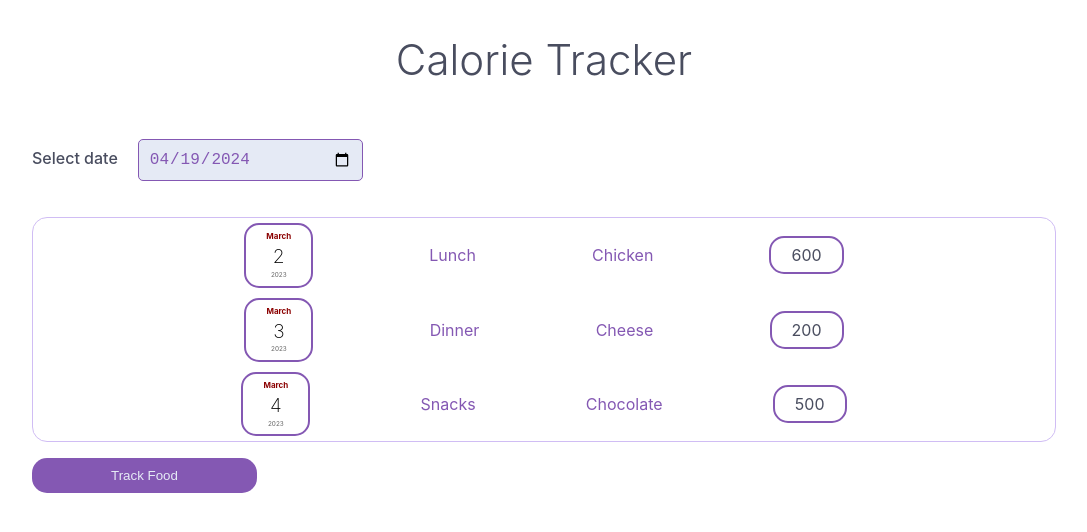
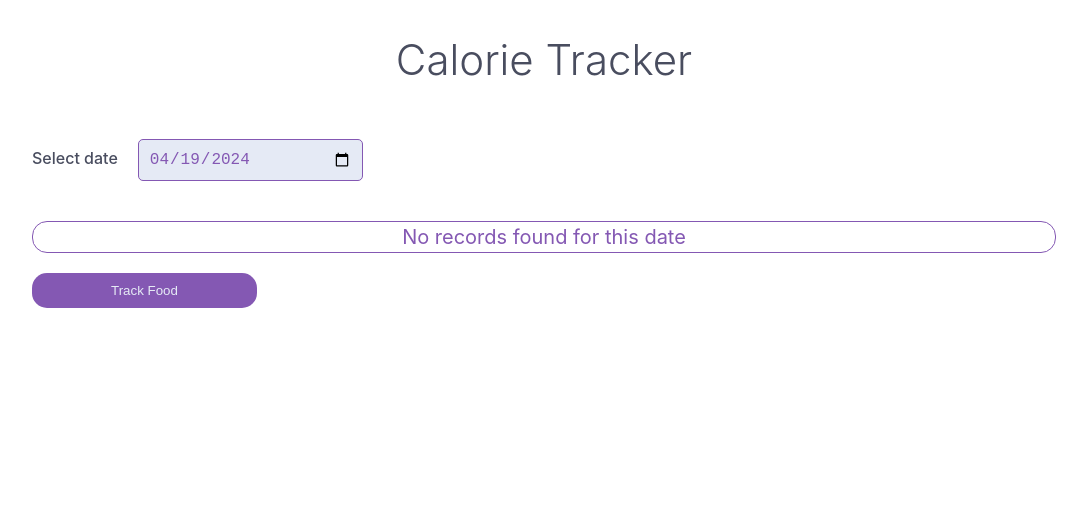
Before and after one commit to tasneemsaeed23/calorie-tracker, a React (Vite) app: page / in a window 1280 px wide. Shown: the top 532 px of the page, without its empty margins (96-1183 px from the left). Built offline with nearby package versions, Linux system fonts and the light colour scheme; no server answers.

Commit message:
useEffect with localStorage

```diff
--- a/src/App.jsx
+++ b/src/App.jsx
@@ -1,44 +1,41 @@
-import CallriesRecordEdit from "./components/edit/CaloriesRecordEdit";
+import CaloriesRecordEdit from "./components/edit/CaloriesRecordEdit";
 import { useState } from "react";
 import ListingSection from "./components/CalorieRecordsSection/ListingSection";
 import Modal from "react-modal";
 import styles from "./App.module.css";
+import { useEffect } from "react";
 
-const INITIAL_RECORDS = [
-  {
-    id: 1,
-    date: new Date(2023, 2, 1),
-    meal: "Breakfast",
-    content: "Eggs",
-    calories: -200,
-  },
-  {
-    id: 2,
-    date: new Date(2023, 2, 2),
-    meal: "Lunch",
-    content: "Chicken",
-    calories: 600,
-  },
-  {
-    id: 3,
-    date: new Date(2023, 2, 3),
-    meal: "Dinner",
-    content: "Cheese",
-    calories: 200,
-  },
-  {
-    id: 4,
-    date: new Date(2023, 2, 4),
-    meal: "Snacks",
-    content: "Chocolate",
-    calories: 500,
-  },
-];
+const LOCAL_STORAGE_KEY = "calorieRecord";
 
 function App() {
-  const [records, setRecords] = useState(INITIAL_RECORDS);
-  const [nextId, setNextId] = useState(5);
+  const [records, setRecords] = useState();
   const [isModalOpen, setIsModalOpen] = useState(false);
+
+  function save() {
+    localStorage.setItem(LOCAL_STORAGE_KEY, JSON.stringify(records));
+  }
+
+  function loadRecords() {
+    const storageRecords = localStorage.getItem(LOCAL_STORAGE_KEY);
+    if (storageRecords != null && storageRecords !== "undefined") {
+      setRecords(
+        JSON.parse(storageRecords).map((record) => ({
+          ...record,
+          date: new Date(record.date),
+        }))
+      );
+    } else {
+      setRecords([]);
+    }
+  }
+
+  useEffect(() => {
+    if (!records) {
+      loadRecords();
+    } else {
+      save();
+    }
+  }, [records]);
 
   const modalStyles = {
     content: {
@@ -67,9 +64,8 @@ function App() {
     const formattedRecord = {
       ...record,
       date: new Date(record.date),
-      id: nextId,
+      id: crypto.randomUUID(), //unique random id
     };
-    setNextId((lastVal) => lastVal + 1);
     setRecords((prevRecords) => [formattedRecord, ...prevRecords]);
     handleCloseModal();
   };
@@ -83,12 +79,12 @@ function App() {
         contentLabel="Modal"
         style={modalStyles}
       >
-        <CallriesRecordEdit
+        <CaloriesRecordEdit
           onFormSubmit={formSubmitHandler}
           onCancel={handleCloseModal}
         />
       </Modal>
-      <ListingSection allRecords={records} />
+      {records && <ListingSection allRecords={records} />}
       <button className={styles["open-modal-btn"]} onClick={handleOpenModal}>
         Track Food
       </button>
--- a/src/components/CalorieRecordsSection/ListingSection.jsx
+++ b/src/components/CalorieRecordsSection/ListingSection.jsx
@@ -6,7 +6,6 @@ function ListingSection(props) {
   // ListingSection component
   const { allRecords } = props; // Destructuring props
   const [currentDate, setCurrentDate] = useState(new Date());
-  const [user, setUser] = useState({});
 
   // Handler for date change
   const dateChangeHandler = (event) => {
@@ -23,25 +22,16 @@ function ListingSection(props) {
     );
   };
 
-  // Function to fetch user data
-  const getUser = async () => {
-    console.log("Making a new HTTP request");
+  // Removed the getUser function and related code (commented out)
+  // const getUser = async () => {
+  //   console.log("Making a new HTTP request");
+  //   // ... (previous getUser code)
+  // };
 
-    const response = await fetch(
-      "https://random-data-api.com/api/users/random_user?"
-    );
-    const data = await response.json();
-    setUser({
-      id: data.id,
-      firstName: data["first_name"],
-      lastName: data["last_name"],
-    });
-  };
-
-  // Effect hook to fetch user data when component mounts
-  useEffect(() => {
-    getUser();
-  }, []);
+  // Effect hook to fetch user data when component mounts (commented out)
+  // useEffect(() => {
+  //   getUser();
+  // }, []);
 
   // JSX rendering
   return (
@@ -60,12 +50,12 @@ function ListingSection(props) {
       />
       {/* Render RecordList component passing filtered records */}
       <RecordList records={allRecords.filter(dateFilter)} />
-      {/* Display user data */}
-      <div>
+      {/* Removed user data display (commented out) */}
+      {/* <div>
         <p>{user.id}</p>
         <p>{user.firstName}</p>
         <p>{user.lastName}</p>
-      </div>
+      </div> */}
     </>
   );
 }
```
